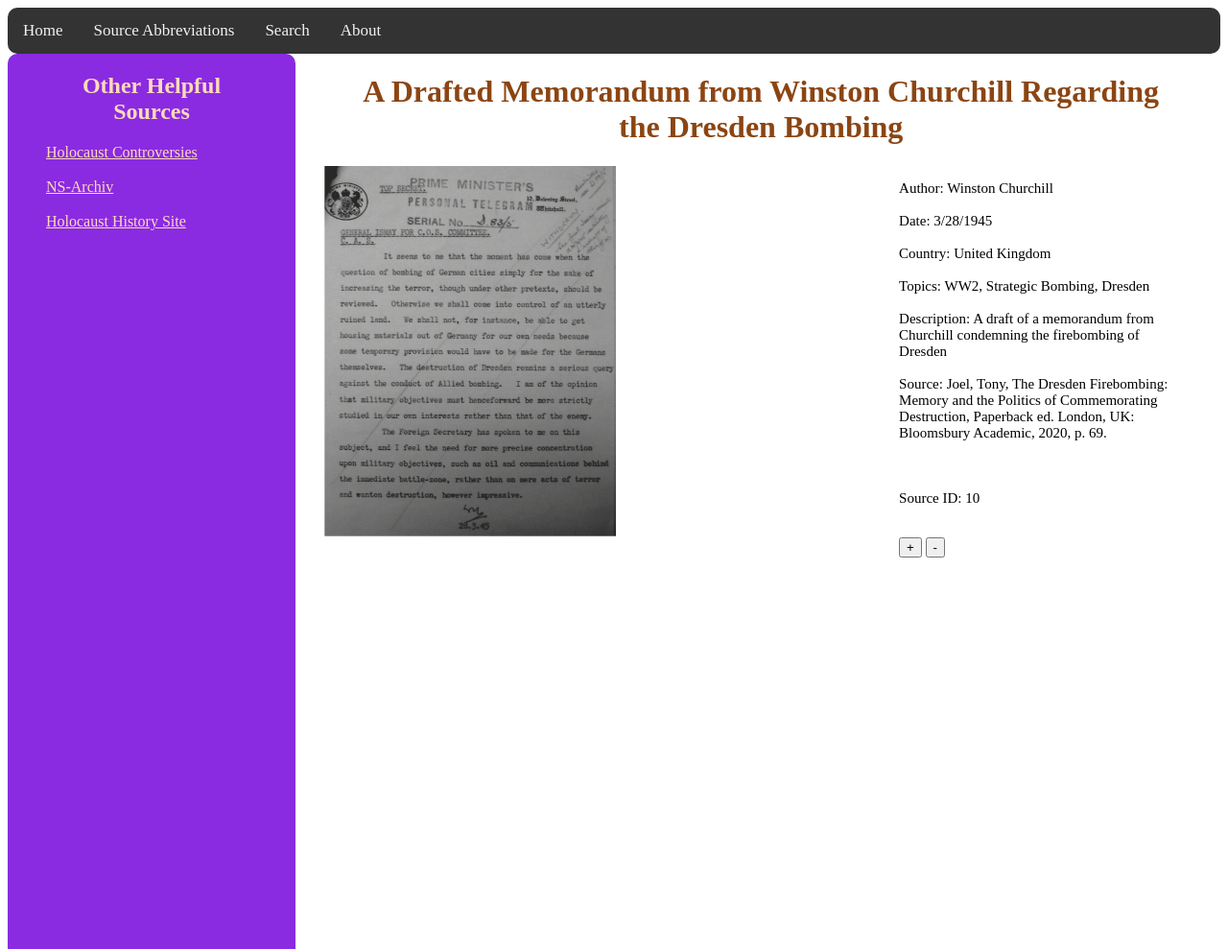
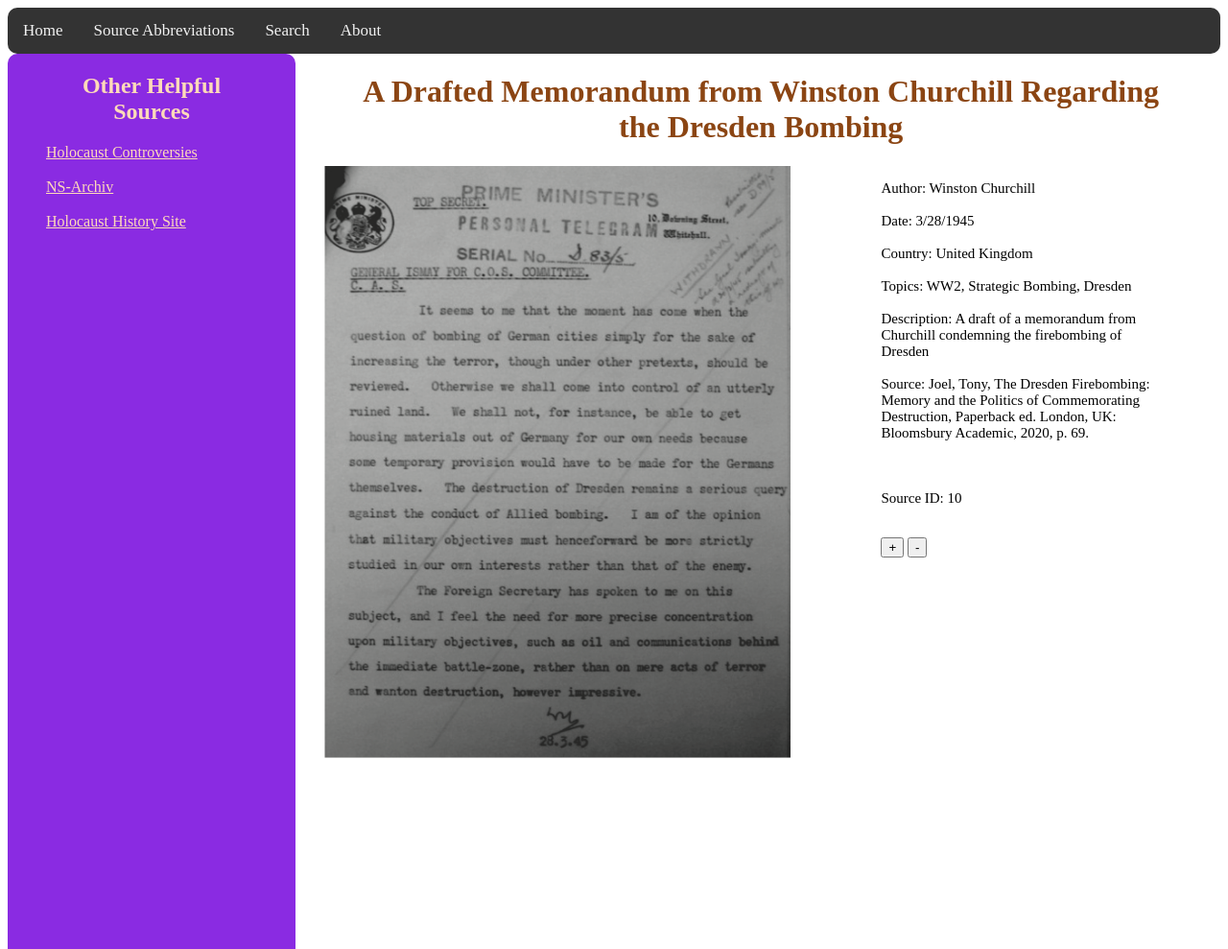
Before and after one commit to hi101000/Source-Closet, a Flask app: page /source/10 in a window 1280 px wide. Shown: the top 989 px of the page at 96% size. Run offline with Flask 3, Linux system fonts and the light colour scheme.

Commit message:
added zooming and panning capabilities for images

```diff
--- a/app.py
+++ b/app.py
@@ -23,14 +23,13 @@ def index():  # put application's code here
 @app.route('/source/<id>')
 def source(id):
     source = []
+    prot = False
+    if id == "1":
+        prot = True
     with open('static/JSON/sources.json', 'r') as f:
         src = json.load(f)[0]
     for key in src[f"{id}"].keys():
         source.append(src[f"{id}"][key])
-    if isinstance(source[12], list):
-        prot = True
-    else:
-        prot = False
 
     return render_template("source.html", source=source, id=id, prot=prot)
 
@@ -131,5 +130,9 @@ def search_process():
 
     return render_template("results.html", sources=[ranked_sources])
 
+@app.route('/.well-known/discord')
+def discord():
+    return 'dh=b423c40a76035ddef43e4d16052440ac71a9be4d'
+
 if __name__ == '__main__':
     app.run()
--- a/static/JSON/sources.json
+++ b/static/JSON/sources.json
@@ -19,11 +19,11 @@
         ],
         "Description": "A British SIGINT intercept of a COMINTERN message regarding the gassing of Hungarian Jews in Auschwitz",
         "Source": "TNA HW 17/56",
-        "Path": "Images/ISCOT-399.jpg",
+        "Path": "Images/ISCOT-transcript.png",
         "Link": null,
         "Scaled": 1,
         "Attribution": null,
-        "Width": "120%"
+        "Width": "100%"
     },
     "2": {
         "Title": "H\u00f6fle Telegram",
@@ -49,7 +49,7 @@
         "Link": ["https://www.nationalarchives.gov.uk/education/resources/holocaust/hoefle-telegram/"],
         "Scaled": 0,
         "Attribution": "Contains public sector information licensed under the Open Government Licence v3.0.",
-        "Width": "180%"
+        "Width": "100%"
     },
     "3": {
         "Title": "Generalplan Ost",
@@ -138,7 +138,7 @@
         "Link": ["https://www.loc.gov/resource/rbpe.34604300/?sp=1&st=image"],
         "Scaled": 0,
         "Attribution": null,
-        "Width": "180%"
+        "Width": "100%"
     },
     "7": {
         "Title": "Abgrenzung der Siedlungsgebiete im ehemals sowjetischen Raum",
@@ -160,7 +160,7 @@
         "Link": ["https://invenio.bundesarchiv.de/invenio/direktlink/a07c8a6e-3dd1-457b-aa70-28fff902eca4/"],
         "Scaled": 0,
         "Attribution": null,
-        "Width": "180%"
+        "Width": "100%"
     },
     "8": {
         "Title": "Planungsgrundlagen f\u00fcr den Aufbau der Ostgebiete.- Bericht der Planungshauptabteilung des RKFV",
@@ -204,7 +204,7 @@
         "Link": null,
         "Scaled": 0,
         "Attribution": null,
-        "Width": "180%"
+        "Width": "90%"
     },
     "10": {
         "Title": "A Drafted Memorandum from Winston Churchill Regarding the Dresden Bombing",
@@ -226,7 +226,7 @@
         "Link": null,
         "Scaled": 0,
         "Attribution": null,
-        "Width": "180%"
+        "Width": "90%"
     },
     "11": {
         "Title": "A Memorandum from Winston Churchill Regarding the Dresden Bombing",
@@ -248,7 +248,7 @@
         "Link": null,
         "Scaled": 0,
         "Attribution": null,
-        "Width": "180%"
+        "Width": "90%"
     },
     "12": {
         "Title": "The War Powers Resolution",
@@ -374,7 +374,7 @@
         "Link": ["https://archive.org/details/johnbrown00villuoft/page/n612/mode/1up"],
         "Scaled": 0,
         "Attribution": null,
-        "Width": "230%"
+        "Width": "100%"
     },
     "18": {
         "Title": "Wannsee Protocol",
@@ -536,7 +536,7 @@
         "Link": ["https://www.ns-archiv.de/verfolgung/korherr/anweisung-himmler.php"],
         "Scaled": 0,
         "Attribution": null,
-        "Width": "230%"
+        "Width": "100%"
     },
     "25": {
         "Title": "Map of Lithuanian Railroads, circa 1939",
@@ -556,7 +556,7 @@
         ],
         "Description": "A map showing Lithuania's railroads as they were in 1939, as sorted by gauge",
         "Source": "United States. Office of Strategic Services. Research and Analysis Branch. \"Railroads of Lithuania, 1939.\" Map. Washington, D.C.?: Reproduction Section, OSS, 1943. Norman B. Leventhal Map & Education Center (accessed March 25, 2025).",
-        "Path": "Images/Lithuania_rail_map.jpg",
+        "Path": "Images/Lithuania_rail_map.pdf",
         "Link": ["https://collections.leventhalmap.org/search/commonwealth:0z709688k"],
         "Scaled": 0,
         "Attribution": null,
@@ -581,7 +581,7 @@
         "Link": ["https://polona.pl/item-view/d132d7b1-1b2c-4f3f-96c7-5b0ea830c1b6?page=0"],
         "Scaled": 0,
         "Attribution": null,
-        "Width": "220%"
+        "Width": "100%"
     },
     "27": {
         "Title": "The Mass Extermination of Jews in German Occupied Poland",
--- a/static/styles/styles.css
+++ b/static/styles/styles.css
@@ -17,7 +17,7 @@ footer{
     left: 0;
     right: 0;
     background-color: aqua;
-    z-index: 35;
+    z-index: 200;
 }
 .src_link{
     text-decoration: none;
@@ -27,12 +27,21 @@ footer{
 
 #content{
     padding-left: 330px;
-    width: 50%;
-    height: 50%;
+    width: 150%;
+    height: 550%;
     align-items: center;
-    /*overflow: hidden;*/
+    overflow: auto;
+    position: relative;
+    padding-right: 0;
 }
-.scaled{
+
+.scaled {
+    position: relative;
+    top: 0;
+    left: 0;
+    transform-origin: center center;
+    z-index: 100;
+    overflow: auto;
     background-size: contain;
     background-repeat: no-repeat;
 }
@@ -108,11 +117,17 @@ h1{
 #metadata{
     font-family: Copperplate;
     font-size: 15px;
-    margin-left: 330px;
-    padding-left: 100px;
+    margin-left: 0px;
+    padding-left: 40px;
     overflow: auto;
 
 }
 body{
     overflow: auto;
 }
+
+#src_frame{
+    position: relative;
+    top: 0;
+    left: 0;
+}
--- a/templates/source.html
+++ b/templates/source.html
@@ -14,7 +14,7 @@
         }
     </style>
     <script src="https://unpkg.com/pdfobject"></script>
-
+    <script src="https://ajax.googleapis.com/ajax/libs/jquery/3.7.1/jquery.min.js"></script>
 </head>
 <body id="source_page">
     <div class="topnav">
@@ -40,20 +40,21 @@
     <h1 id="title">{{ source[0] }}</h1>
     </div>
     <div id="main">
-        <div id="content">
+        <div id="content" style="height: 1000px">
             {% if prot %}
                 <script type="text/javascript">
                     alert('Due to copyright concerns, I am required to put a transcript of the document here rather than a photo/facsimile');
                 </script>
-                <object id="src_frame" style="zoom: 100%" data="{{ url_for('static', filename=source[12][1]["Transcript"]) }}" width="{{ source[13] }}"></object>
+                <object draggable="false" id="src_frame" class="scaled" style="zoom: 100%" data="{{ url_for('static', filename=source[9]) }}" width="{{ source[13] }}"></object>
             {% elif ".pdf" in source[9] and "Images/" in source[9] %}
                 <object type="application/pdf" style="zoom: 100%" id="src_frame" data="{{ url_for('static', filename=source[9]) }}#view=FitV" width="{{ source[13] }}" height="700px"></object>
             {% elif source[12] == 1 %}
-                <object id="src_frame" style="zoom: 100%" class="scaled" data="{{ url_for('static', filename=source[9]) }}" width="{{ source[13] }}"></object>
+                <object id="src_frame" style="position: absolute" class="scaled" data="{{ url_for('static', filename=source[9]) }}" width="{{ source[13] }}" height="50000px"></object>
             {% elif "http" in source[9] %}
                 <object id="src_frame" style="zoom: 100%" data="{{ source[9] }}#view=FitV" width="{{ source[13] }}"></object>
             {% else %}
-                    <object id="src_frame" style="zoom: 100%" class="scaled" data="{{ url_for('static', filename=source[9]) }}" width="{{ source[13] }}"></object>
+                    <object draggable="false" id="src_frame" style="image-rendering: -webkit-optimize-contrast;" class="scaled" data="{{ url_for('static', filename=source[9]) }}" width="{{ source[13] }}"></object>
+                    <script>console.log('using other')</script>
             {% endif %}
         <script src="{{ url_for('static', filename="scripts/viewer.js") }}" defer></script>
         </div>
```
Also changed, not shown: static/scripts/viewer.js (+49 -2 lines), static/Images/Lithuania_rail_map.svg (added), 6 other files.
